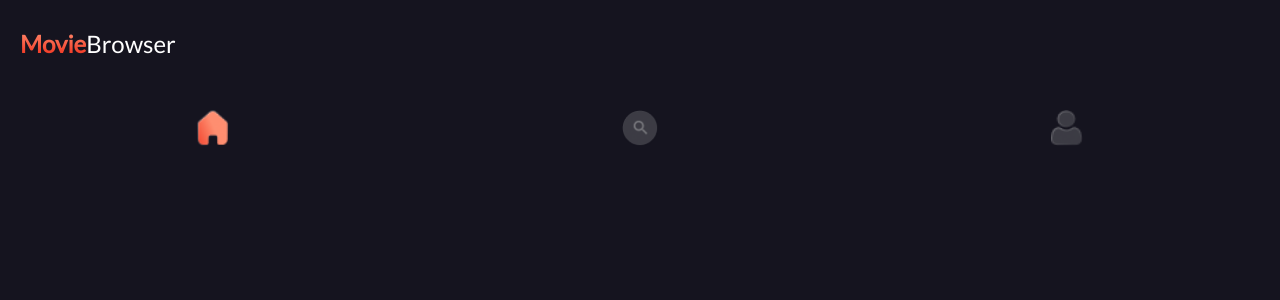
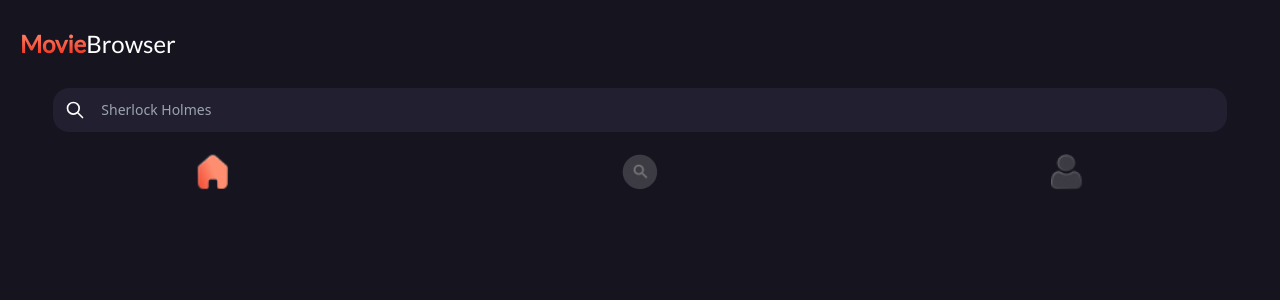
Before and after one commit to MathildeCornelis/movie_browser_react, a React (Vite) app: page /search in a window 1280 px wide. Shown: the top 300 px of the page. Built offline with nearby package versions, Linux system fonts and the light colour scheme.

Commit message:
Research component

```diff
--- /dev/null
+++ b/src/component/Research.jsx
@@ -0,0 +1,19 @@
+import React from 'react';
+
+const Research = () => {
+    return (
+        <section>
+            <form className='flex justify-center'>
+                <label for="default-search" class="mb-2 text-sm font-medium sr-only">Search</label>
+                <div class="relative w-11/12">
+                    <div class="absolute inset-y-0 left-0 flex items-center pl-3 pointer-events-none">
+                        <svg aria-hidden="true" class="w-5 h-5 text-white " fill="none" stroke="currentColor" viewBox="0 0 24 24" xmlns="http://www.w3.org/2000/svg"><path stroke-linecap="round" stroke-linejoin="round" stroke-width="2" d="M21 21l-6-6m2-5a7 7 0 11-14 0 7 7 0 0114 0z"></path></svg>
+                    </div>
+                    <input type="search" id="default-search" class="block w-full p-3 pl-12 text-sm text-white rounded-2xl bg-gray-50  bg-input" placeholder="Sherlock Holmes" required />
+                </div>
+            </form>
+        </section>
+    );
+};
+
+export default Research;
--- a/src/pages/Search.jsx
+++ b/src/pages/Search.jsx
@@ -1,11 +1,13 @@
 import React from 'react';
 import Title from '../component/Title';
 import Menu from '../component/Menu';
+import Research from '../component/Research';
 
 const Search = () => {
     return (
         <>
             <Title />
+            <Research />
             <Menu />
         </>
     );
--- a/tailwind.config.cjs
+++ b/tailwind.config.cjs
@@ -8,6 +8,7 @@ module.exports = {
     colors: {
       transparent: 'transparent',
       'white': '#ffffff',
+      'input': '#211F30',
       'background': '#15141F',
       'pink': '#9b368f',
       'orange_light': '#FF8F71',
```
